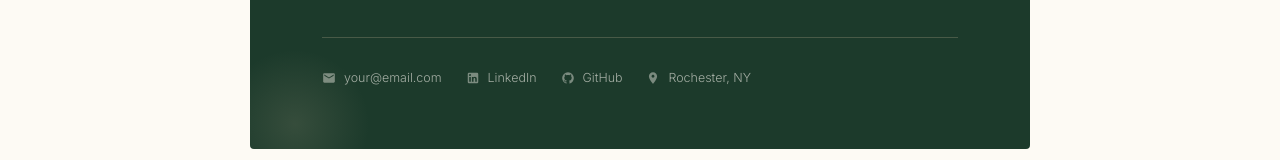
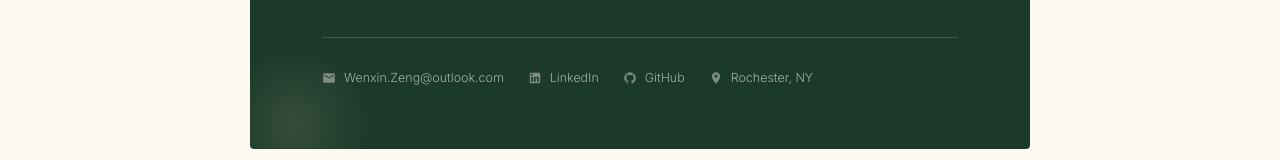
Before and after one commit to WenxinZeng0/WenxinZeng0.github.io, a plain HTML site: page index.html in a window 1280 px wide. Shown: the part 779-939 px from the top of the page. Drawn offline with nearby package versions, Linux system fonts and the light colour scheme.

Commit message:
Update email address in contact section

```diff
--- a/index.html
+++ b/index.html
@@ -259,7 +259,7 @@
         <div class="card-contact">
           <a class="contact-item" href="mailto:Wenxin.Zeng@outlook.com">
             <svg viewBox="0 0 24 24"><path d="M20 4H4c-1.1 0-2 .9-2 2v12c0 1.1.9 2 2 2h16c1.1 0 2-.9 2-2V6c0-1.1-.9-2-2-2zm0 4-8 5-8-5V6l8 5 8-5v2z"/></svg>
-            your@email.com
+            Wenxin.Zeng@outlook.com
           </a>
           <a class="contact-item" href="https://www.linkedin.com/in/wenxin-z/" target="_blank">
             <svg viewBox="0 0 24 24"><path d="M19 3A2 2 0 0 1 21 5V19A2 2 0 0 1 19 21H5A2 2 0 0 1 3 19V5A2 2 0 0 1 5 3H19M18.5 18.5V13.2A3.26 3.26 0 0 0 15.24 9.94C14.39 9.94 13.4 10.46 12.92 11.24V10.13H10.13V18.5H12.92V13.57A1.46 1.46 0 0 1 14.38 12.11A1.46 1.46 0 0 1 15.84 13.57V18.5H18.5M6.88 8.56A1.68 1.68 0 0 0 8.56 6.88C8.56 5.95 7.81 5.19 6.88 5.19A1.69 1.69 0 0 0 5.19 6.88C5.19 7.81 5.95 8.56 6.88 8.56M8.27 18.5V10.13H5.5V18.5H8.27Z"/></svg>
```
